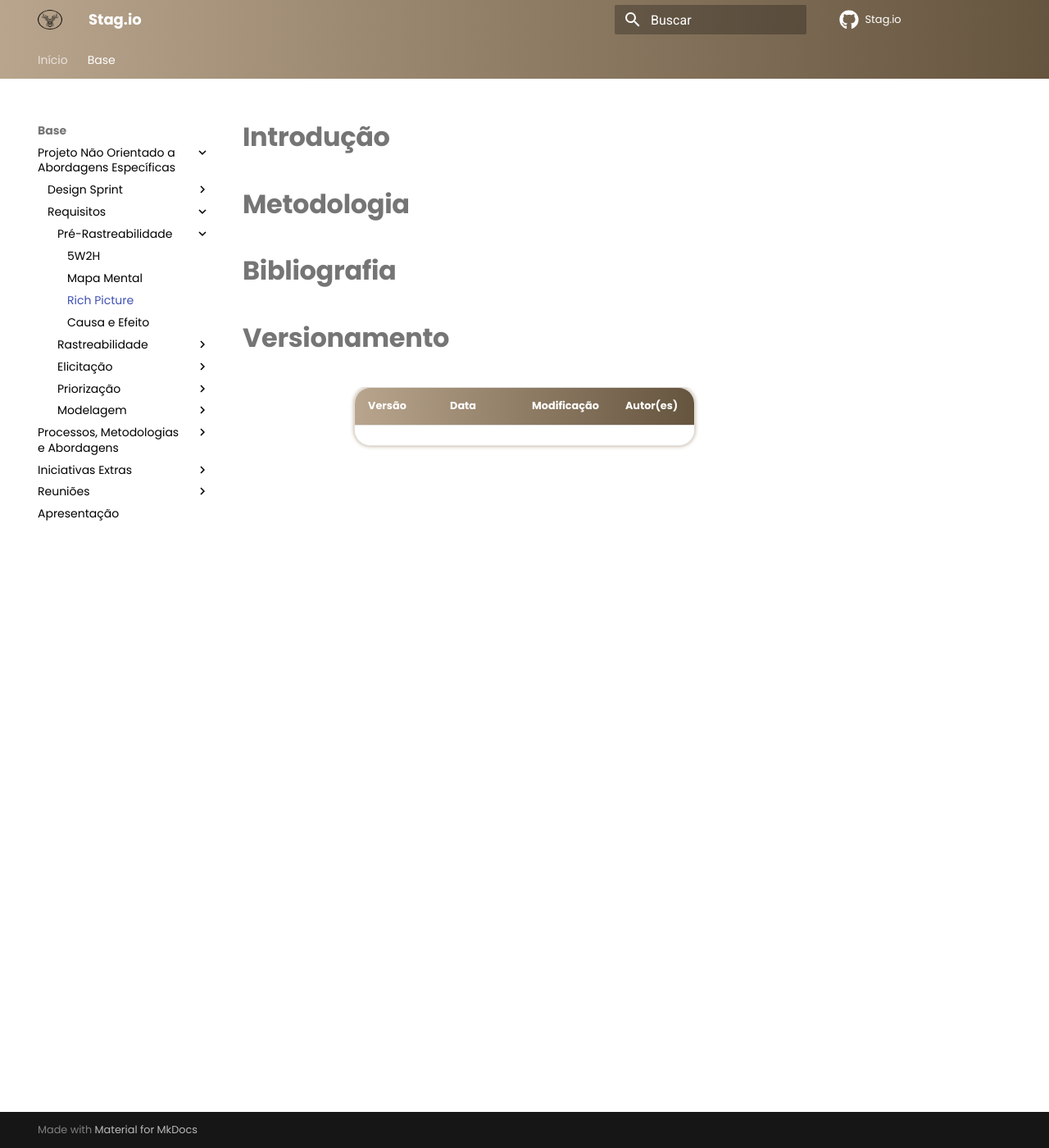
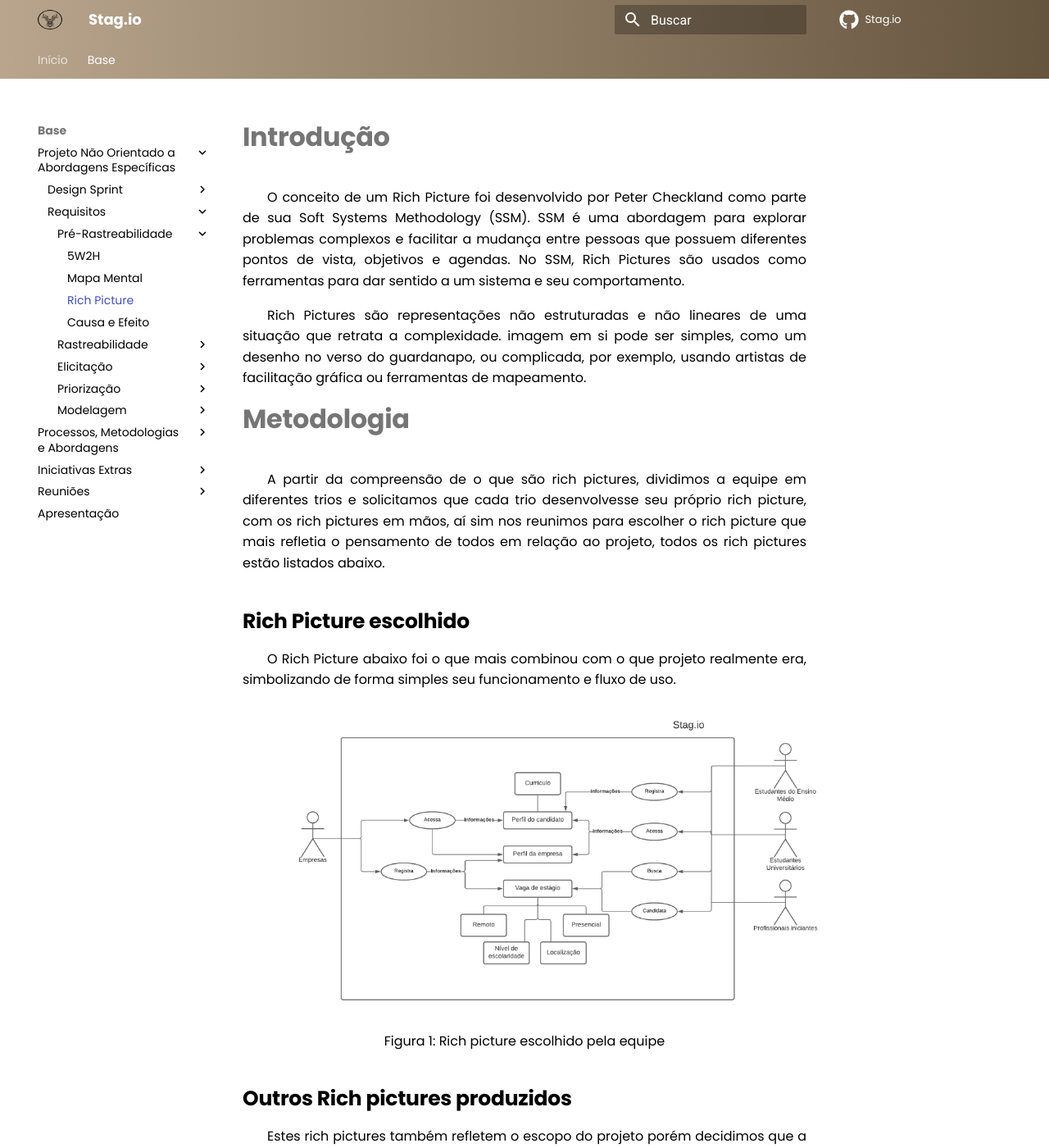
Before and after one commit to UnBArqDsw2021-2/2021.2_G3_stag.io, an MkDocs documentation site: the page built from docs/Base/PNOAE/Requisitos/PreRastreabilidade/RichPicture.md, in a window 1280 px wide and 1400 px high. Shown: the whole window at 82% size. Built offline with MkDocs 1.6.1 and Material for MkDocs 9.7.7, drawn with Linux system fonts in a browser that asks for light colours; comment, search, counter and statistics services are not loaded; some of the changed text lies outside the part shown.

Commit message:
Documentação Rich Picture

```diff
--- a/docs/Base/PNOAE/Requisitos/PreRastreabilidade/RichPicture.md
+++ b/docs/Base/PNOAE/Requisitos/PreRastreabilidade/RichPicture.md
@@ -1,11 +1,39 @@
 # Introdução
+
+O conceito de um Rich Picture foi desenvolvido por Peter Checkland como parte de sua Soft Systems Methodology (SSM). SSM é uma abordagem para explorar problemas complexos e facilitar a mudança entre pessoas que possuem diferentes pontos de vista, objetivos e agendas. No SSM, Rich Pictures são usados como ferramentas para dar sentido a um sistema e seu comportamento.
+
+Rich Pictures são representações não estruturadas e não lineares de uma situação que retrata a complexidade. imagem em si pode ser simples, como um desenho no verso do guardanapo, ou complicada, por exemplo, usando artistas de facilitação gráfica ou ferramentas de mapeamento.
 
 # Metodologia
 
+A partir da compreensão de o que são rich pictures, dividimos a equipe em diferentes trios e solicitamos que cada trio desenvolvesse seu próprio rich picture, com os rich pictures em mãos, aí sim nos reunimos para escolher o rich picture que mais refletia o pensamento de todos em relação ao projeto, todos os rich pictures estão listados abaixo.
+
+## Rich Picture escolhido
+
+O Rich Picture abaixo foi o que mais combinou com o que projeto realmente era, simbolizando de forma simples seu funcionamento e fluxo de uso.
+
+[![Imagem1](../../../../assets/Base/RichPicture/RichPicture1.png)](../../../../assets/Base/RichPicture/RichPicture1.png)
+<center>Figura 1: Rich picture escolhido pela equipe</center>
+
+
+## Outros Rich pictures produzidos
+
+Estes rich pictures também refletem o escopo do projeto porém decidimos que a imagem acima reflete de uma maneira mais abrangente o escopo do projeto pensado.
+
+[![Imagem2](../../../../assets/Base/RichPicture/RichPicture2.png)](../../../../assets/Base/RichPicture/RichPicture2.png)
+<center>Figura 2: Rich picture do segundo trio</center>
+
+[![Imagem3](../../../../assets/Base/RichPicture/RichPicture3.png)](../../../../assets/Base/RichPicture/RichPicture3.png)
+<center>Figura 3: Rich picture do terceiro trio</center>
+
 # Bibliografia
+
+> CONTE, K. P.; DAVIDSON, S. Using a ‘rich picture’ to facilitate systems thinking in research coproduction. Health Research Policy and Systems, v. 18, n. 1, p. 14, dez. 2020.
+
+> CHECKLAND, P. Soft systems methodology: a thirty year retrospective. Systems Research and Behavioral Science, v. 17, n. S1, p. S11–S58, 2000.
 
 # Versionamento
 
 Versão | Data | Modificação | Autor(es) |
 |--|--|--|--|
-|||||
+|1.0|28/01/2022|Criação da documentação|Ítalo Vinícius|
```
